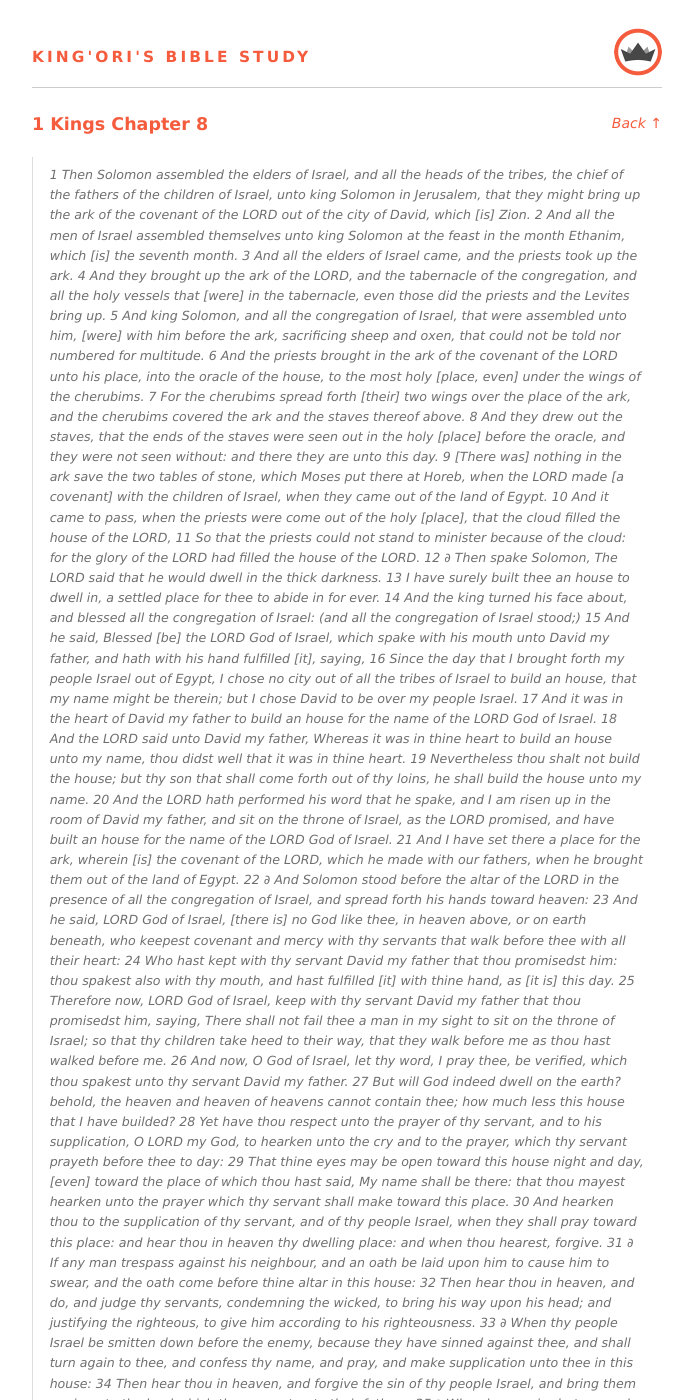
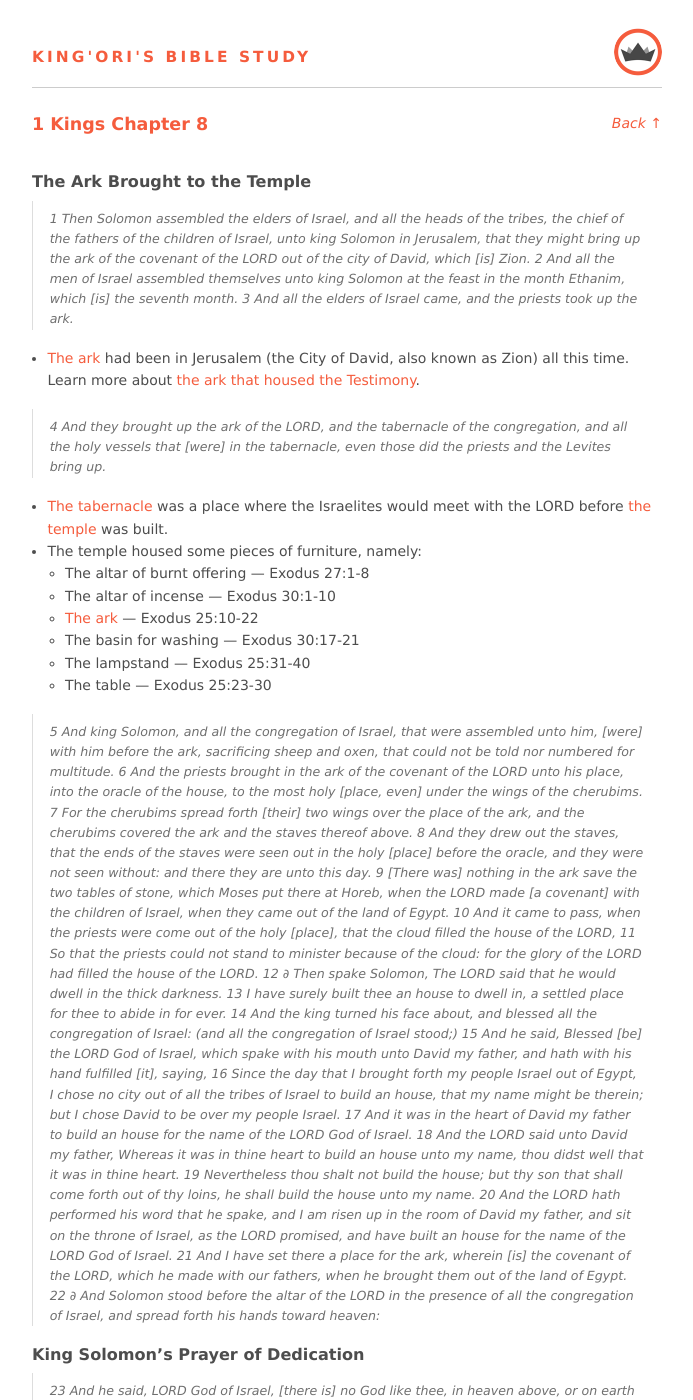
Before and after one commit to itskingori/systematic-theology, a Jekyll site: the page built from books/11.1-kings/chapter-008.md, in a window 1280 px wide and 1400 px high. Shown: the whole window, without its empty margins (293-986 px from the left). Built offline with Jekyll 4.4.1, drawn with Linux system fonts in a browser that asks for light colours; Markdown is read by kramdown in place of the engine named in the settings; some of the changed text lies outside the part shown.

Commit message:
1 Kings Ch 8 (half-done)

```diff
--- a/books/11.1-kings/book.md
+++ b/books/11.1-kings/book.md
@@ -36,7 +36,7 @@
 | [Ch. 7][7]   | [King Solomon Builds His Palace][7] |
 |              | [The Temple's Furnishings][7] |
 | [Ch. 8][8]   | [The Ark Brought to the Temple][8] |
-|              | [Solomon's Prayer of Dedication][8] |
+|              | [King Solomon's Prayer of Dedication][8] |
 |              | [The Dedication of the Temple][8] |
 | [Ch. 9][9]   | [The LORD Appears to Solomon][9] |
 |              | [Solomon's Other Activities][9] |
--- a/books/11.1-kings/chapter-008.md
+++ b/books/11.1-kings/chapter-008.md
@@ -5,10 +5,27 @@ permalink: /books/1-kings/chapter-8/
 sectionlink: /books/1-kings/
 ---
 
+### The Ark Brought to the Temple
+
 > 1 Then Solomon assembled the elders of Israel, and all the heads of the tribes, the chief of the fathers of the children of Israel, unto king Solomon in Jerusalem, that they might bring up the ark of the covenant of the LORD out of the city of David, which [is] Zion.
 > 2 And all the men of Israel assembled themselves unto king Solomon at the feast in the month Ethanim, which [is] the seventh month.
 > 3 And all the elders of Israel came, and the priests took up the ark.
+
+* [The ark][the-ark] had been in Jerusalem (the City of David, also known as
+Zion) all this time. Learn more  about [the ark that housed the Testimony][the-ark].
+
 > 4 And they brought up the ark of the LORD, and the tabernacle of the congregation, and all the holy vessels that [were] in the tabernacle, even those did the priests and the Levites bring up.
+
+* [The tabernacle][the-tabernacle] was a place where the Israelites would meet
+with the LORD before [the temple][the-temple] was built.
+* The temple housed some pieces of furniture, namely:
+  * The altar of burnt offering — Exodus 27:1-8
+  * The altar of incense — Exodus 30:1-10
+  * [The ark][the-ark] — Exodus 25:10-22
+  * The basin for washing — Exodus 30:17-21
+  * The lampstand — Exodus 25:31-40
+  * The table — Exodus 25:23-30
+
 > 5 And king Solomon, and all the congregation of Israel, that were assembled unto him, [were] with him before the ark, sacrificing sheep and oxen, that could not be told nor numbered for multitude.
 > 6 And the priests brought in the ark of the covenant of the LORD unto his place, into the oracle of the house, to the most holy [place, even] under the wings of the cherubims.
 > 7 For the cherubims spread forth [their] two wings over the place of the ark, and the cherubims covered the ark and the staves thereof above.
@@ -27,6 +44,9 @@ sectionlink: /books/1-kings/
 > 20 And the LORD hath performed his word that he spake, and I am risen up in the room of David my father, and sit on the throne of Israel, as the LORD promised, and have built an house for the name of the LORD God of Israel.
 > 21 And I have set there a place for the ark, wherein [is] the covenant of the LORD, which he made with our fathers, when he brought them out of the land of Egypt.
 > 22 ∂ And Solomon stood before the altar of the LORD in the presence of all the congregation of Israel, and spread forth his hands toward heaven:
+
+### King Solomon's Prayer of Dedication
+
 > 23 And he said, LORD God of Israel, [there is] no God like thee, in heaven above, or on earth beneath, who keepest covenant and mercy with thy servants that walk before thee with all their heart:
 > 24 Who hast kept with thy servant David my father that thou promisedst him: thou spakest also with thy mouth, and hast fulfilled [it] with thine hand, as [it is] this day.
 > 25 Therefore now, LORD God of Israel, keep with thy servant David my father that thou promisedst him, saying, There shall not fail thee a man in my sight to sit on the throne of Israel; so that thy children take heed to their way, that they walk before me as thou hast walked before me.
@@ -66,8 +86,15 @@ sectionlink: /books/1-kings/
 > 59 And let these my words, wherewith I have made supplication before the LORD, be nigh unto the LORD our God day and night, that he maintain the cause of his servant, and the cause of his people Israel at all times, as the matter shall require:
 > 60 That all the people of the earth may know that the LORD [is] God, [and that there is] none else.
 > 61 Let your heart therefore be perfect with the LORD our God, to walk in his statutes, and to keep his commandments, as at this day.
+
+### The Dedication of the Temple
+
 > 62 ∂ And the king, and all Israel with him, offered sacrifice before the LORD.
 > 63 And Solomon offered a sacrifice of peace offerings, which he offered unto the LORD, two and twenty thousand oxen, and an hundred and twenty thousand sheep. So the king and all the children of Israel dedicated the house of the LORD.
 > 64 The same day did the king hallow the middle of the court that [was] before the house of the LORD: for there he offered burnt offerings, and meat offerings, and the fat of the peace offerings: because the brasen altar that [was] before the LORD [was] too little to receive the burnt offerings, and meat offerings, and the fat of the peace offerings.
 > 65 And at that time Solomon held a feast, and all Israel with him, a great congregation, from the entering in of Hamath unto the river of Egypt, before the LORD our God, seven days and seven days, [even] fourteen days.
 > 66 On the eighth day he sent the people away: and they blessed the king, and went unto their tents joyful and glad of heart for all the goodness that the LORD had done for David his servant, and for Israel his people.
+
+[the-ark]: {{ site.baseurl }}/topics/the-ark/
+[the-tabernacle]: {{ site.baseurl }}/topics/the-tabernacle/
+[the-temple]: {{ site.baseurl }}/topics/the-temple/
```
